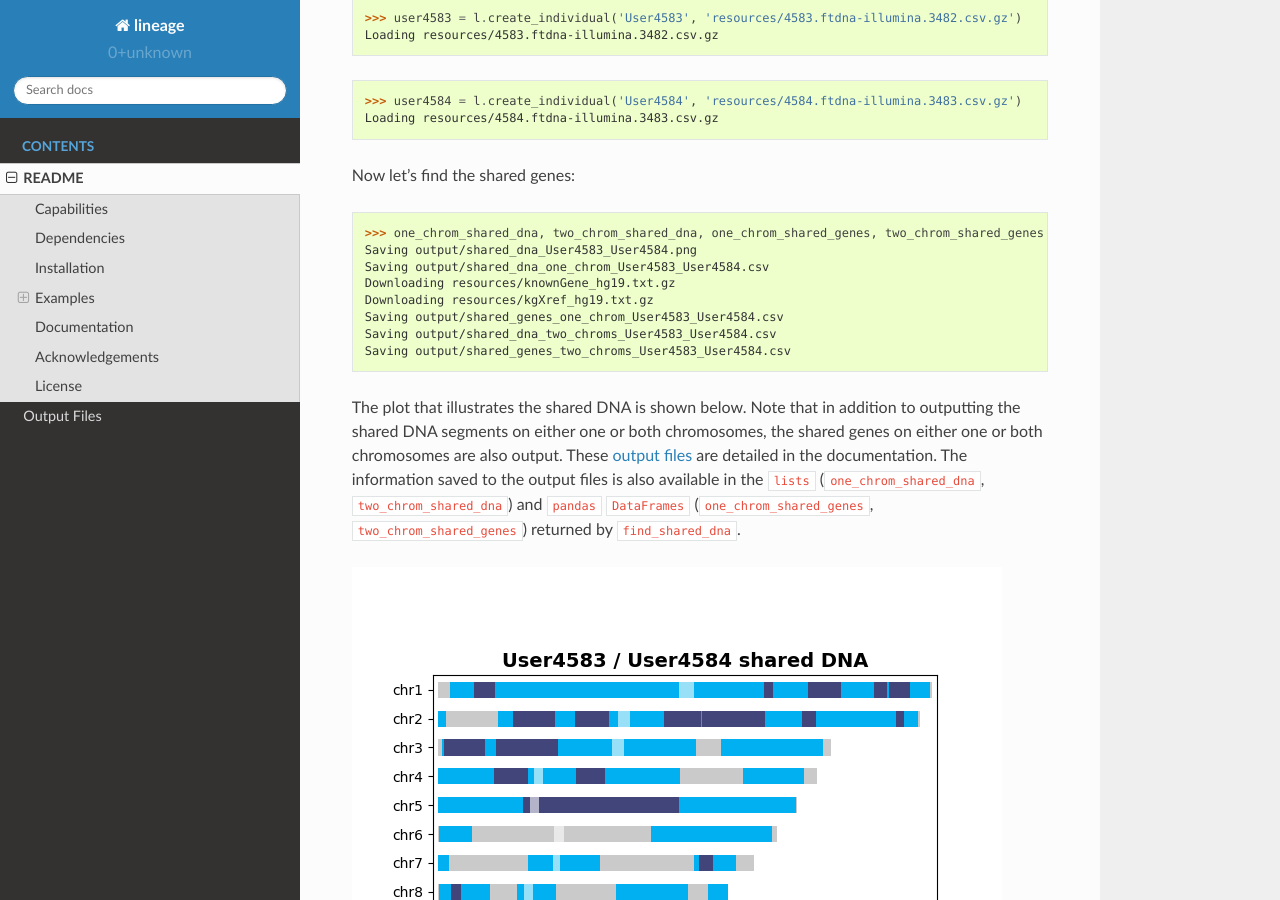
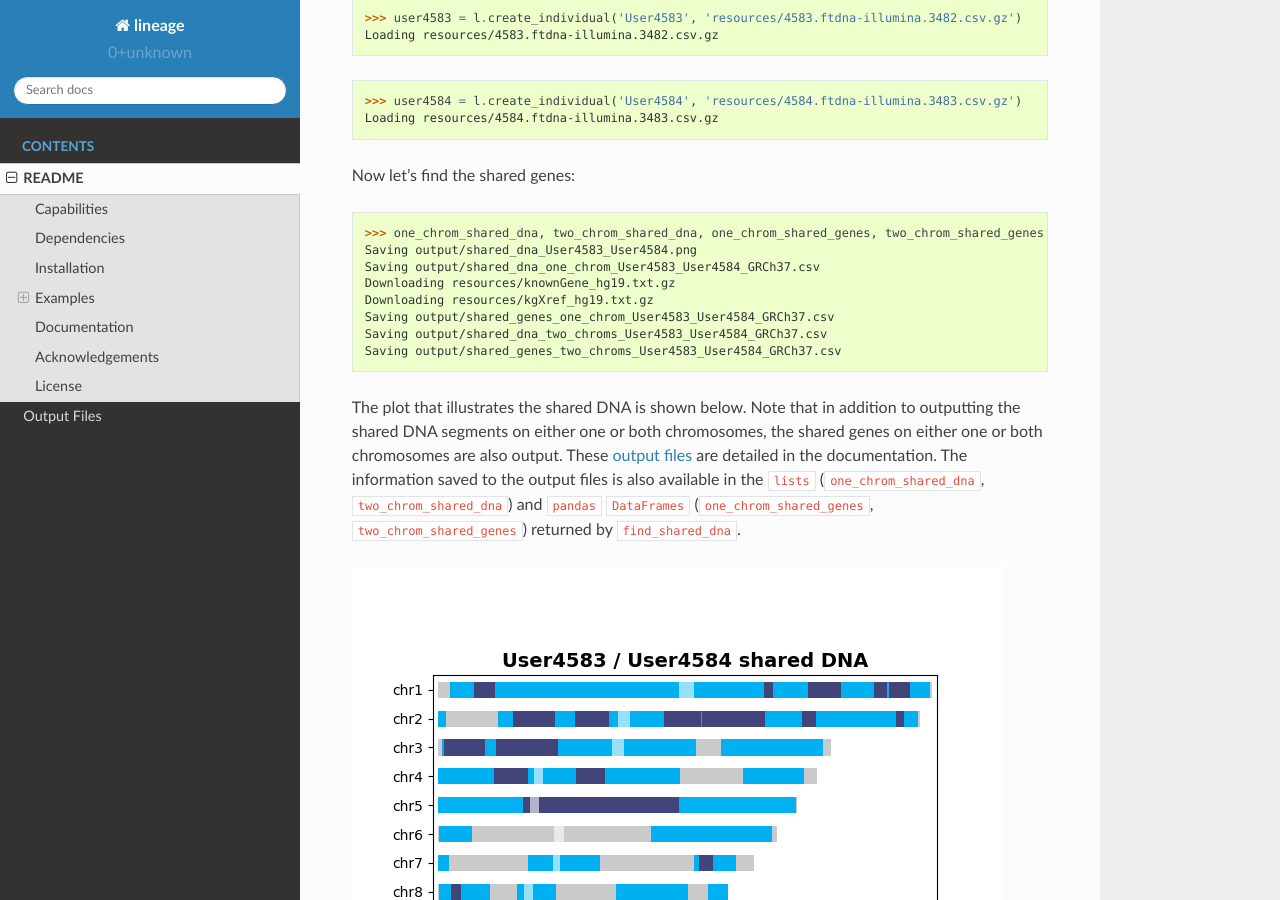
Before and after one commit to apriha/lineage, a Sphinx documentation site: the page built from docs/readme.rst, in a window 1280 px wide and 900 px high, scrolled down 5688 px. Built offline with Sphinx 7.4.7 and the Read the Docs theme 2.0.0, drawn with Linux system fonts in a browser that asks for light colours; some of the changed text lies outside the part shown.

Commit message:
Add assembly to output files for shared DNA and genes

```diff
--- a/README.rst
+++ b/README.rst
@@ -142,7 +142,7 @@ First, let's find discordant SNPs (i.e., SNP data that is not consistent with Me
 inheritance):
 
 >>> discordant_snps = l.find_discordant_snps(user662, user663, save_output=True)
-Saving output/discordant_snps_User662_User663.csv
+Saving output/discordant_snps_User662_User663_GRCh37.csv
 
 This method also returns a ``pandas`` ``DataFrame``, and it can be inspected interactively at
 the prompt, although the same output is available in the CSV file.
@@ -168,7 +168,7 @@ calculating the centiMorgans of shared DNA and plotting the results:
 Downloading resources/genetic_map_HapMapII_GRCh37.tar.gz
 Downloading resources/cytoBand_hg19.txt.gz
 Saving output/shared_dna_User662_User663.png
-Saving output/shared_dna_one_chrom_User662_User663.csv
+Saving output/shared_dna_one_chrom_User662_User663_GRCh37.csv
 
 Notice that the centiMorgan and SNP thresholds for each DNA segment can be tuned. Additionally,
 notice that two files were downloaded to facilitate the analysis and plotting - future analyses
@@ -208,12 +208,12 @@ Now let's find the shared genes:
 
 >>> one_chrom_shared_dna, two_chrom_shared_dna, one_chrom_shared_genes, two_chrom_shared_genes = l.find_shared_dna(user4583, user4584, shared_genes=True)
 Saving output/shared_dna_User4583_User4584.png
-Saving output/shared_dna_one_chrom_User4583_User4584.csv
+Saving output/shared_dna_one_chrom_User4583_User4584_GRCh37.csv
 Downloading resources/knownGene_hg19.txt.gz
 Downloading resources/kgXref_hg19.txt.gz
-Saving output/shared_genes_one_chrom_User4583_User4584.csv
-Saving output/shared_dna_two_chroms_User4583_User4584.csv
-Saving output/shared_genes_two_chroms_User4583_User4584.csv
+Saving output/shared_genes_one_chrom_User4583_User4584_GRCh37.csv
+Saving output/shared_dna_two_chroms_User4583_User4584_GRCh37.csv
+Saving output/shared_genes_two_chroms_User4583_User4584_GRCh37.csv
 
 The plot that illustrates the shared DNA is shown below. Note that in addition to outputting the
 shared DNA segments on either one or both chromosomes, the shared genes on either one or both
```
Also changed, not shown: docs/output_files.rst (+12 -12 lines), lineage/__init__.py (+4 -4 lines), 1 other file.
